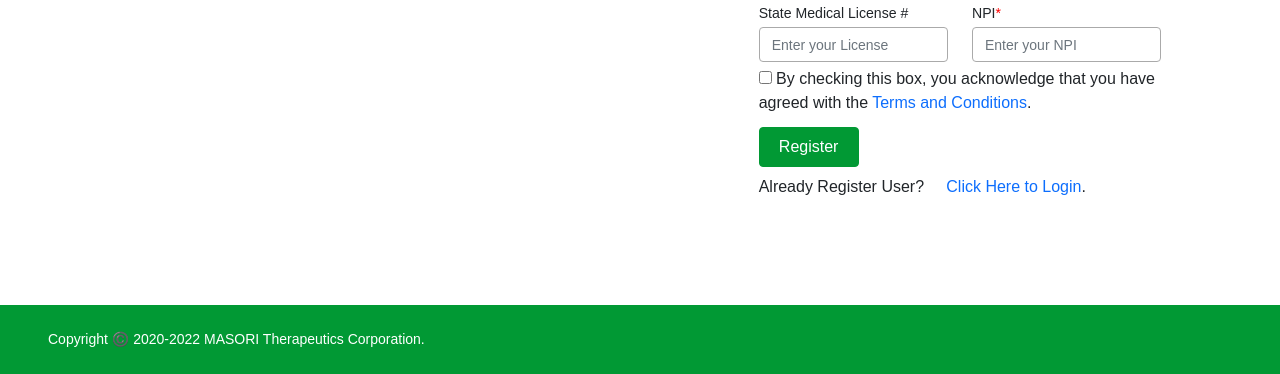
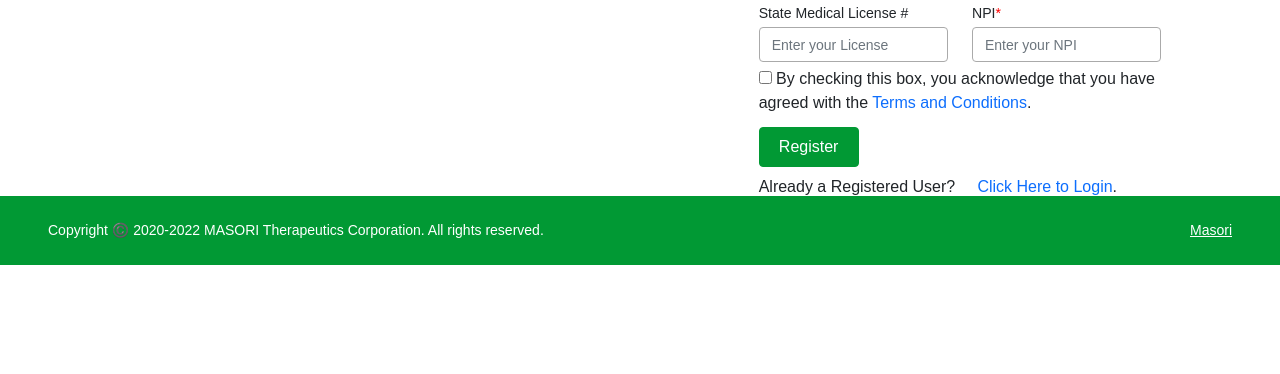
Before and after one commit to ArunAnbu2001/HCPFinderPanel, a Flask app: page /register_click in a window 1280 px wide. Shown: the part 535-909 px from the top of the page. After the commit the page ends 800 px from the top, so only its background shows below. Run offline with Flask 2, Linux system fonts and the light colour scheme; some libraries are stand-ins or nearby versions; some web fonts are replaced.

Commit message:
Update register1.html

```diff
--- a/templates/register1.html
+++ b/templates/register1.html
@@ -167,20 +167,23 @@
                     </div>
 
                     <div class="text-center text-lg-start mt-1 pt-1">
-                        Already Register User?<a href="/" onclick="login()" style="text-decoration: none;">&nbsp;&nbsp;&nbsp;&nbsp;&nbsp;<left>Click Here to Login</left></a>.
+                        Already a Registered User?<a href="/" onclick="login()" style="text-decoration: none;">&nbsp;&nbsp;&nbsp;&nbsp;&nbsp;<left>Click Here to Login</left></a>.
                     </div>
 
 
                 </div>
             </div>
         </div>
-        <div class="d-flex flex-column flex-md-row text-center text-md-start justify-content-between py-4 px-4 px-xl-5 bg-primary">
 
+        <div style="position: fixed;width:100%;bottom:0;" class="d-flex flex-column flex-md-row text-center text-md-start justify-content-between py-4 px-4 px-xl-5 bg-primary">
             <!-- Right -->
-            <div>
-                <div style="color: white;font-size: 14px;">Copyright ©️ 2020-2022 MASORI Therapeutics Corporation.
+            <div style="color: white;font-size: 14px;">Copyright ©️ 2020-2022 MASORI Therapeutics Corporation. All rights reserved.
                 <br>
             </div>
+            <a href="https://masori.com/" style="color: white;font-size: 14px;">Masori
+                <br>
+            </a>
+
             <!-- Right -->
         </div>
     </section>
```
